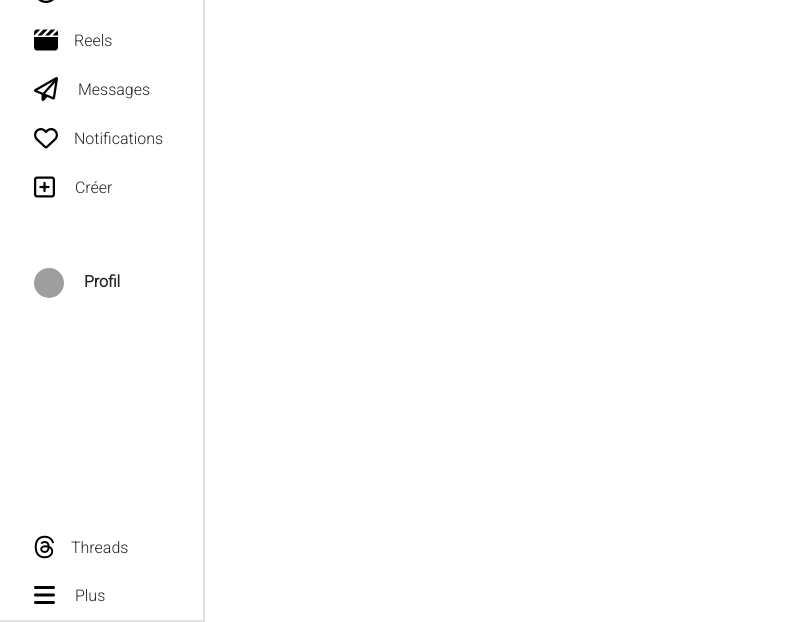
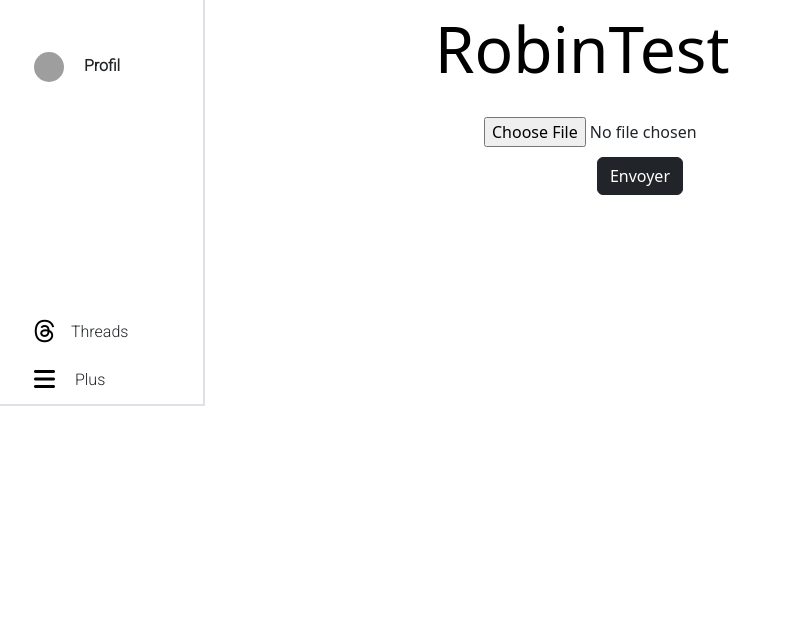
Before and after one commit to JorgeRobles1993/Clonestagram-TP, a PHP site: page /update_profile.php in a window 1280 px wide. Shown: the part 395-1017 px from the top of the page, without its empty margins (0-792 px from the left). After the commit the page ends 801 px from the top, so only its background shows below. Run offline with PHP 8.4, Linux system fonts and the light colour scheme; a user stored in the database is signed in; some libraries are stand-ins or nearby versions; some web fonts are replaced; grey boxes are pictures that could not be loaded.

Commit message:
push fin journée 25/01

```diff
--- a/feed.php
+++ b/feed.php
@@ -15,8 +15,8 @@
 <div class="row">
 
     <div class="border border-right border-2 col-2">
+        <nav class="stickynavbar navbar-nav ms-3">
         <h1 class="textlogo fs-2 ms-3">Clonestagram</h1>
-        <nav class="navbar-nav ms-3">
             <ul class="nav navbar-nav">
                 <li class="nav-item">
                  <a class="nav-link" href="./feed.php"><i class="fa-solid fa-house fa-xl fa-xl m-3" style="color: #000000;"></i> Accueil </a>
@@ -100,7 +100,7 @@
                 <div class="upload">
     <h1 class="browse">Sélectionnez un fichier :</h1>
     <input type="file" id="file" class="input-file" name="photofeed" multiple>
-    <span id="file-select-button" class="browse button black">Sélectionnez des fichiers</span>
+    <span id="file-select-button" class="browse button black"></span>
     <button class="btn btn-primary" type="submit">Envoyer photo</button>
 </div>
                 </form>
--- a/partials/header.php
+++ b/partials/header.php
@@ -1,5 +1,5 @@
 <?php
-include './config/debug.php'
+
 
 ?>
 
--- a/style/style.css
+++ b/style/style.css
@@ -45,6 +45,7 @@
   height: 200px; /* Ajustez la hauteur selon vos besoins */
   border-radius: 50%;
   overflow: hidden;
+  object-fit: cover;
 }
 
 h1 {
@@ -68,6 +69,20 @@
   height: 30px; /* Ajustez la hauteur selon vos besoins */
   border-radius: 50%;
   overflow: hidden;
+  object-fit: cover;
+}
+
+.picc3 {
+  width: 380px; /* Ajustez la largeur selon vos besoins */
+  height: 380px; /* Ajustez la hauteur selon vos besoins */
+  border-radius: 50%;
+  overflow: hidden;
+  object-fit: cover;
+}
+
+.promodif{
+  font-size: 400%;
+  color: black;
 }
 
 
@@ -137,50 +152,24 @@
 
 
 .modal_content {
-  border-radius: 5px;
+  border-radius: 15px;
   position: relative;
-  width: 1200px;
+  width: 700px;
   max-width: 90%;
   background: white;
   padding: 1.5em 2em;
   display: flex;
 }
 
-
 .modal_close {
   position: absolute;
-  top: 50px;
-  right: 50px;
-  color: rgb(214, 119, 30);
+  top: -40px;
+  right: 0px;
+  color: rgb(0, 0, 0);
   text-decoration: none;
+  font-size: 70px;
 }
 
-
-#photofeed{
-
+.stickynavbar{
+  position:fixed;
 }
-
-
-
-.label-file {
-  cursor: pointer;
-  color: #00b1ca;
-  font-weight: bold;
-}
-.label-file:hover {
-  color: #25a5c4;
-}
-
-// et on masque le input
-.input-file {
-  display: none;
-}
-
-.upload .browse input[type='file']{
-  position: absolute;
-  margin-top: 3px;
-  margin-left: 3px;
-  height: 1px;
-  width: 1px;
-  z-index: -5;
-}
--- a/update_profile.php
+++ b/update_profile.php
@@ -46,8 +46,36 @@
 </div>
     <div class="col-4">
             <div>
-                <h5 class="card-title mb-0"><?= $_SESSION['username']; ?></h5>
+            <img src="./images/uploads/<?=$_SESSION['profilephoto'] ?>" alt="" srcset="" class="picc3 m-2"> <a style="text-decoration:none" class="promodif"><?= $_SESSION['username'] ?></a>
 
-                <form action="./process/process_addphoto.php" method="post" enctype="multipart/form-data">
-                    <input type="file" id="profilephoto" name="profilephoto"> <button class="btn" type="submit">envoyer</button>
-                </form>
+            <style>
+    form {
+        display: flex;
+        flex-direction: column;
+        align-items: center;
+        margin-top: 20px;
+    }
+
+    input[type="file"] {
+        margin-bottom: 10px;
+    }
+
+    button {
+        background-color: #405DE6;
+        color: #ffffff;
+        padding: 10px 15px;
+        border: none;
+        border-radius: 5px;
+        cursor: pointer;
+        transition: background-color 0.3s ease;
+    }
+
+    button:hover {
+        background-color:aqua;
+    }
+</style>
+
+<form action="./process/process_addphoto.php" method="post" enctype="multipart/form-data">
+    <input type="file" id="profilephoto" name="profilephoto">
+    <button class="btn btn-dark" type="submit">Envoyer</button>
+</form>
```
Also changed, not shown: process/process_like.php (added, +32 -0 lines).
